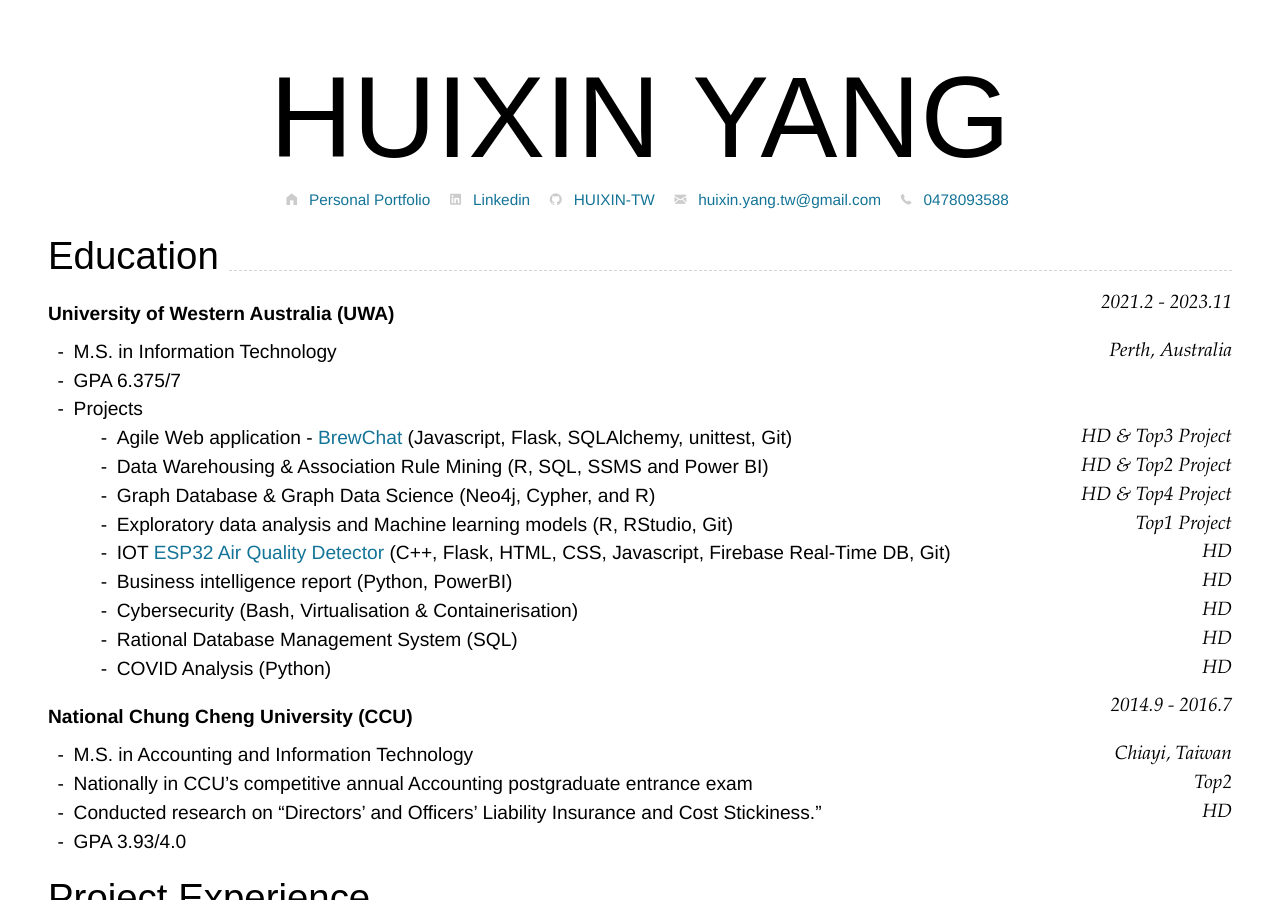
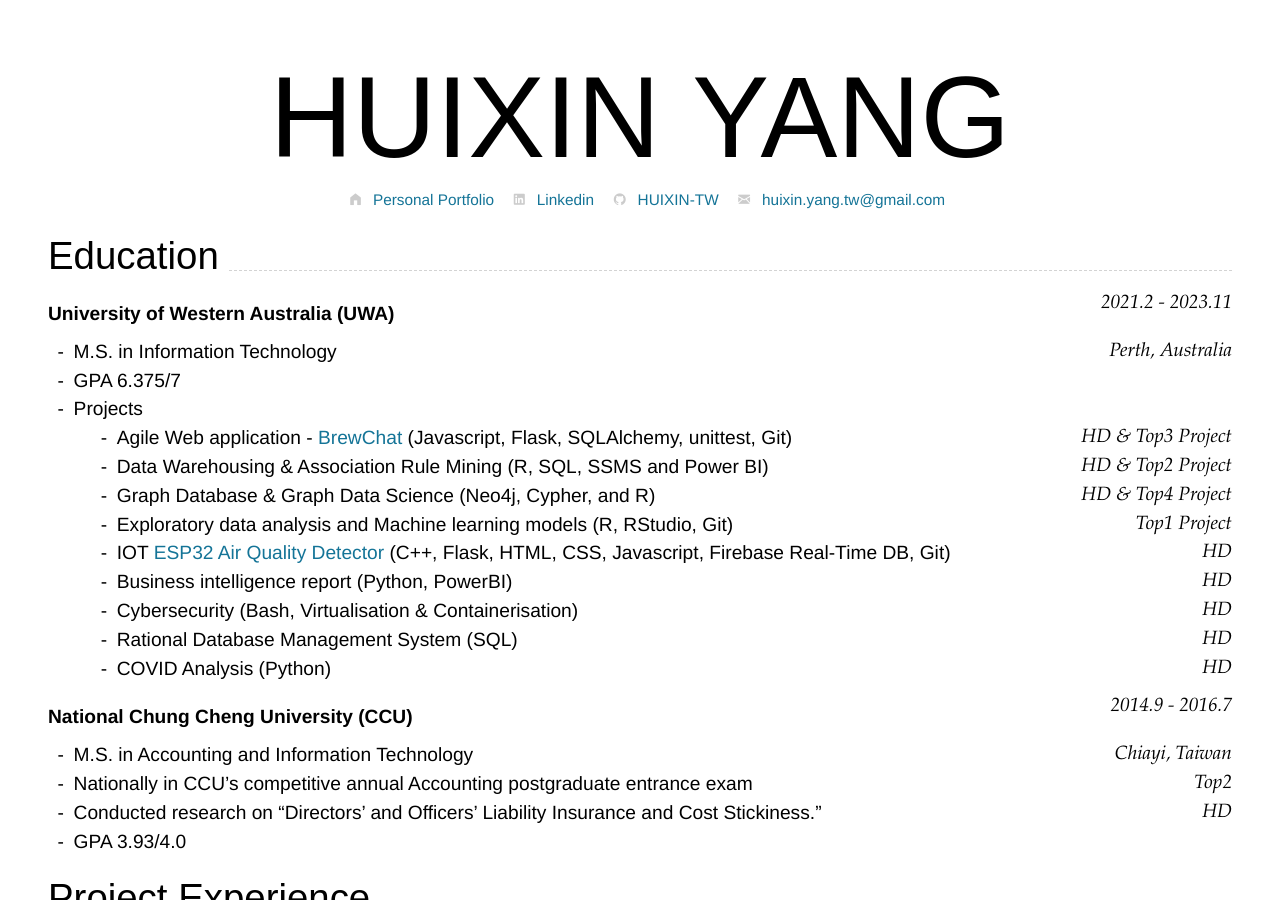
Before and after one commit to HUIXIN-TW/Resume, a Jekyll site: the page built from index.md, in a window 1280 px wide and 900 px high. Built offline with Jekyll 4.4.1, drawn with Linux system fonts in a browser that asks for light colours; nearby versions of some CDN libraries.

Commit message:
Update index.md

```diff
--- a/index.md
+++ b/index.md
@@ -13,9 +13,6 @@ homepage:
 linkedin:
     url: https://www.linkedin.com/in/hui-xin-yang
     text: Linkedin
-phone:
-    tel: tel:+61478093588
-    text: 0478093588
 ---
 
 # HUIXIN **YANG**
```
